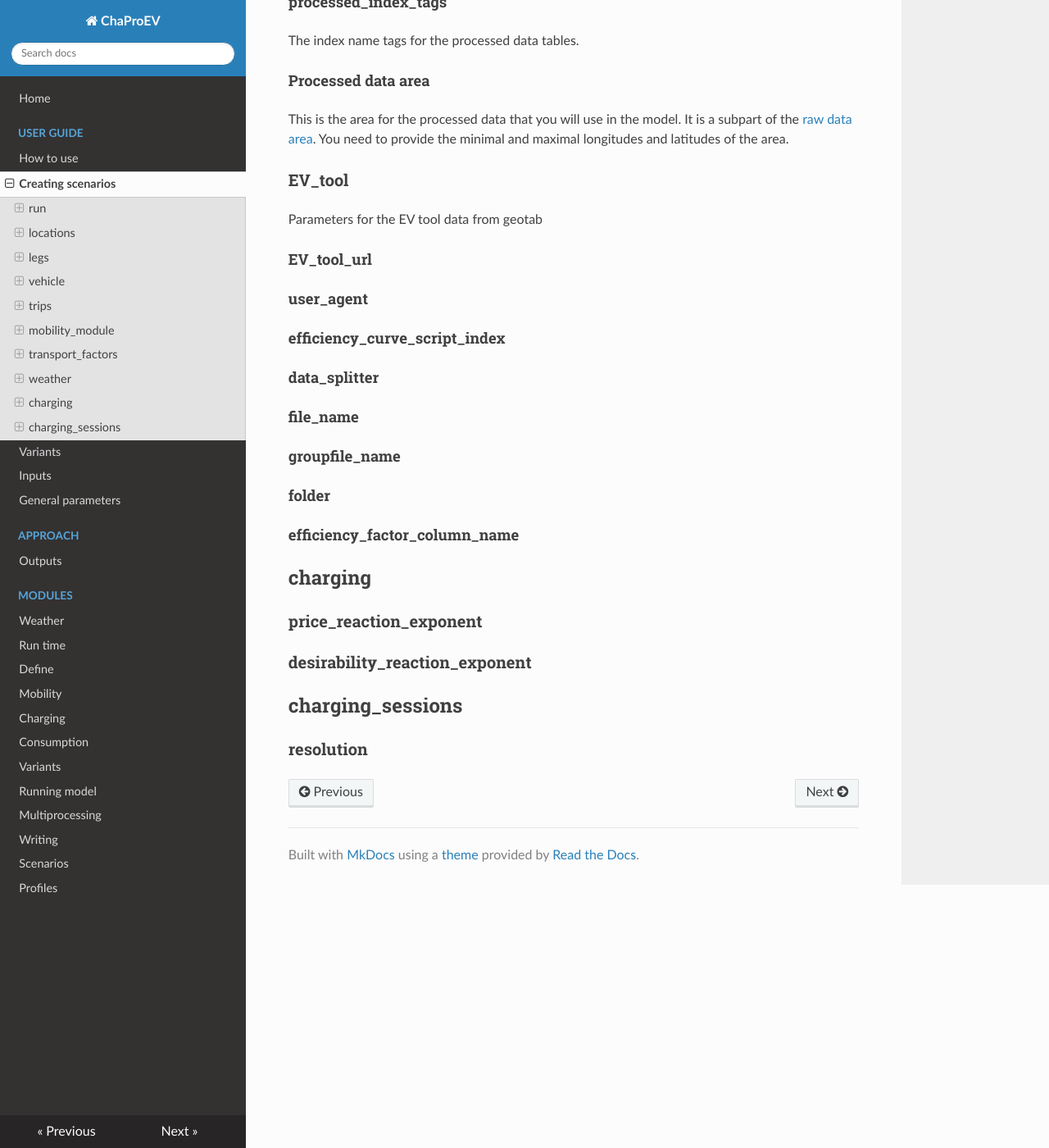
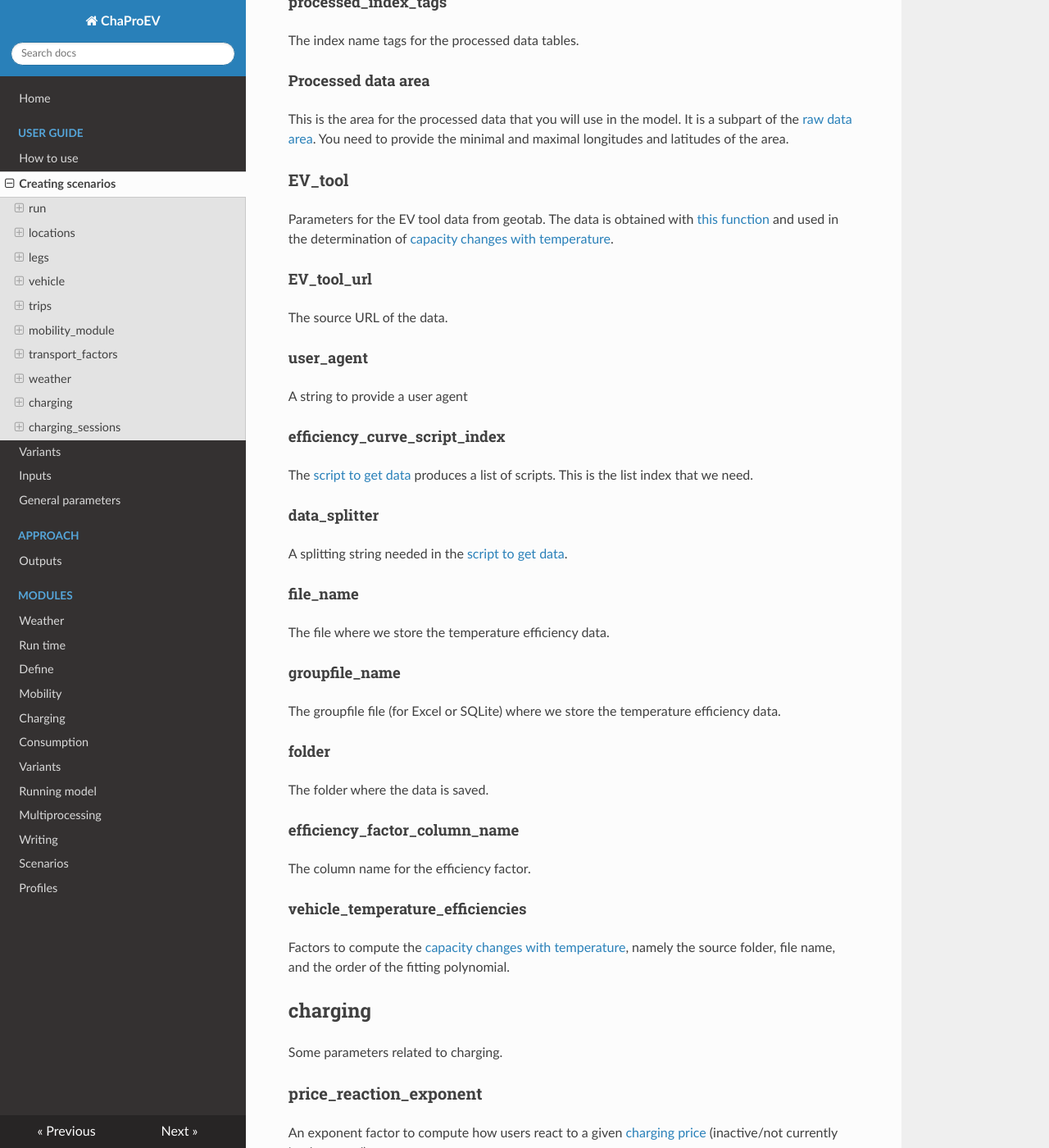
Before and after one commit to TNO/ChaProEV, an MkDocs documentation site: the page built from docs/scenario.md, in a window 1280 px wide and 1400 px high, scrolled down 13072 px. Shown: the whole window at 82% size. Built offline with MkDocs 1.6.1, drawn with Linux system fonts in a browser that asks for light colours; nearby versions of some CDN libraries; some of the changed text lies outside the part shown.

Commit message:
Scenario documentation first version.

```diff
--- a/docs/scenario.md
+++ b/docs/scenario.md
@@ -484,21 +484,46 @@ You need to provide the minimal and maximal longitudes and latitudes of the area
 
 
 ### EV_tool
-Parameters for the EV tool data from geotab
+Parameters for the EV tool data from geotab.
+The data is obtained with [this function](weather.md#get_EV_tool_data) and
+used in the determination of [capacity changes with temperature](weather.md#range-and-temperature).
 
 
 #### EV_tool_url
+The source URL of the data.
 #### user_agent
+A string to provide a user agent
 #### efficiency_curve_script_index
+The [script to get data](weather.md#get_EV_tool_data) produces a list of scripts.
+This is the list index that we need.
 #### data_splitter
+A splitting string needed in the [script to get data](weather.md#get_EV_tool_data).
 #### file_name
+The file where we store the temperature efficiency data.
 #### groupfile_name
+The groupfile file (for Excel or SQLite) where we store the temperature efficiency data.
+
 #### folder
+The folder where the data is saved.
 #### efficiency_factor_column_name
+The column name for the efficiency factor.
+
+
+#### vehicle_temperature_efficiencies
+Factors to compute the [capacity changes with temperature](weather.md#range-and-temperature),
+namely the source folder, file name, and the order of the fitting polynomial.
+
+
+
 
 ## charging
+Some parameters related to charging.
 ### price_reaction_exponent
+An exponent factor to compute how users react to a given [charging price](#charging_price) (inactive/not currently implemented).
 ### desirability_reaction_exponent
+An exponent factor to compute how users react to a given [desirability factor](#charging_desirability) (inactive/not currently implemented).
 
 ## charging_sessions
+Parameters for sessions.
 ### resolution
+A resolution factor used when [getting charging sessions](define.md#get_trip_charging_sessions).
```
Also changed, not shown: docs/define.md (+2 -0 lines), docs/weather.md (+2 -0 lines).
